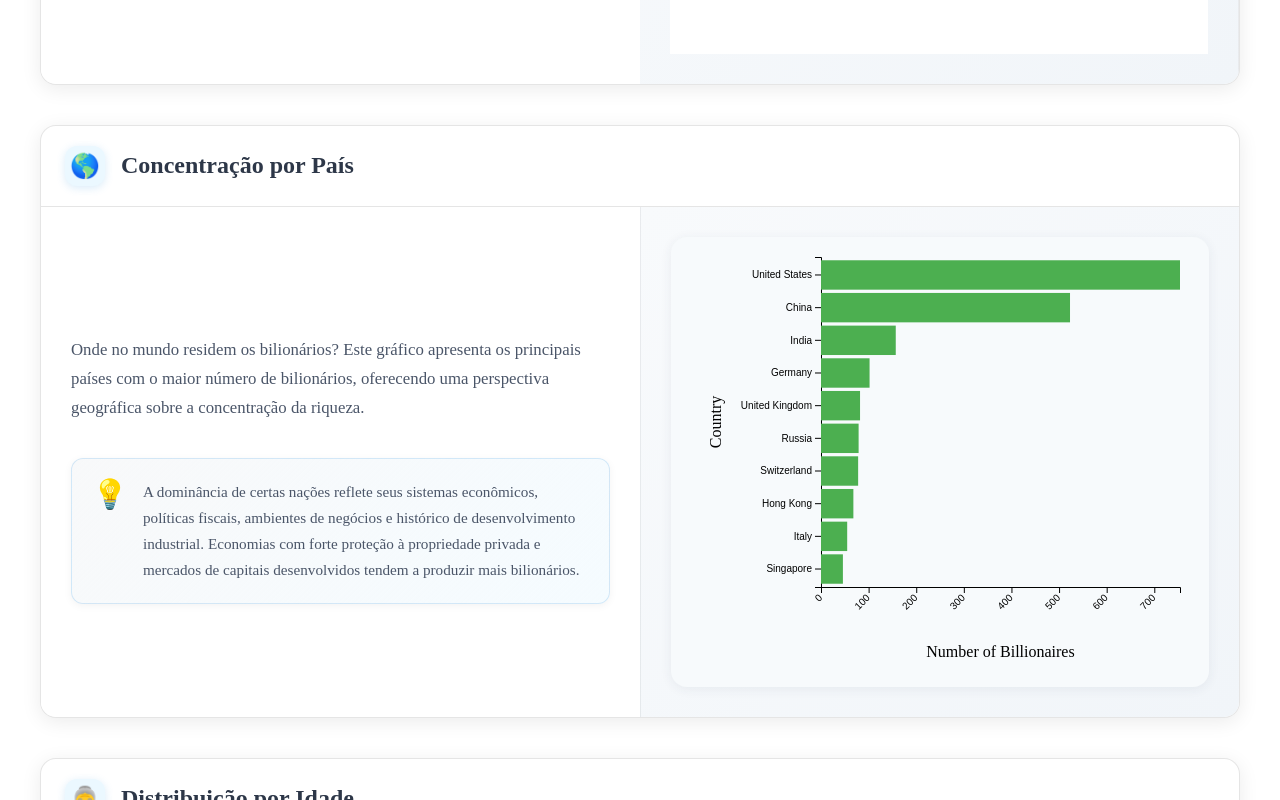
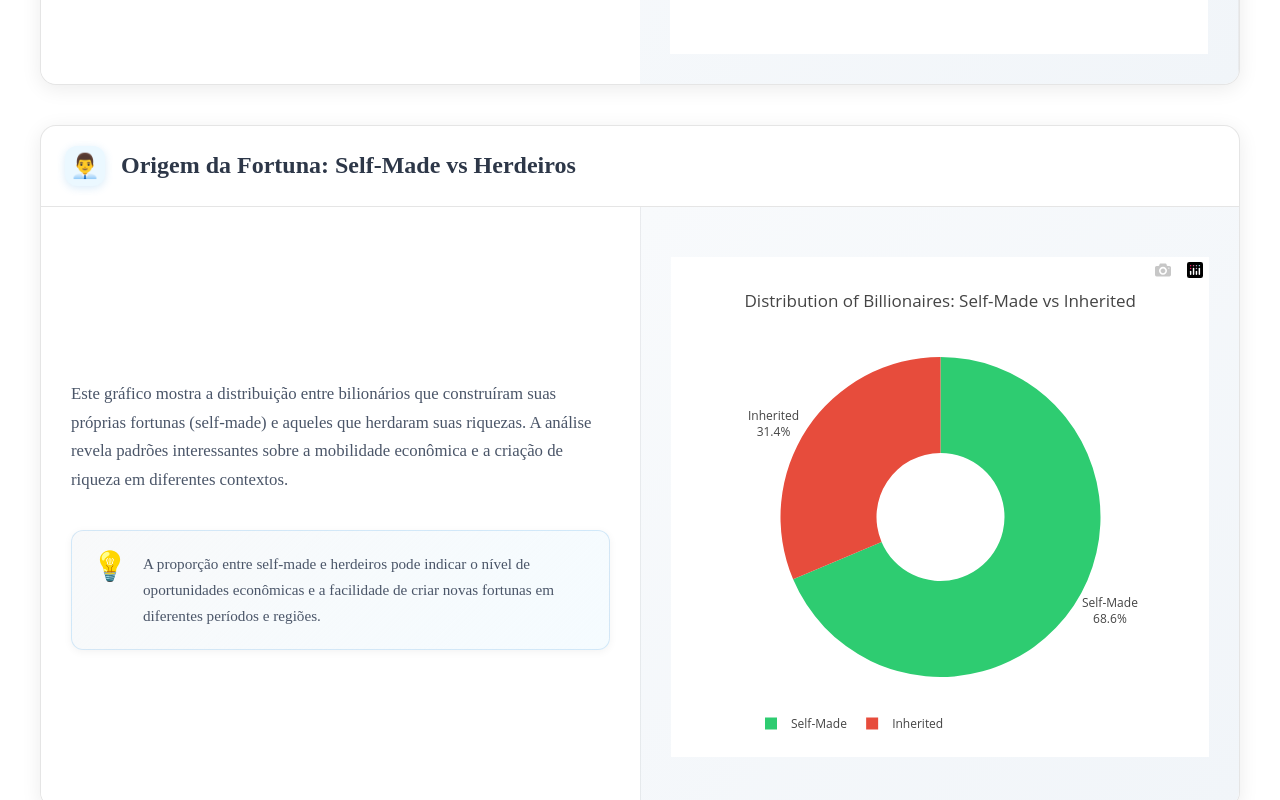
Before and after one commit to FGV-VIS-2025/final-project-wealth-analysis-vis, a SvelteKit app: page / in a window 1280 px wide. Shown: the part 1140-1940 px from the top of the page. Built offline with nearby package versions, Linux system fonts and the light colour scheme.

Commit message:
Visualização de origem da fortuna

```diff
--- a/package.json
+++ b/package.json
@@ -11,7 +11,7 @@
 		"@sveltejs/adapter-auto": "^2.1.1",
 		"@sveltejs/adapter-static": "^2.0.3",
 		"@sveltejs/kit": "^1.5.0",
-		"svelte": "^3.54.0",
+		"svelte": "^4.2.20",
 		"vite": "^4.5.14"
 	},
 	"type": "module",
--- /dev/null
+++ b/src/lib/components/SelfMadePieChart.svelte
@@ -0,0 +1,57 @@
+<script>
+  import { onMount } from 'svelte';
+  import * as d3 from 'd3';
+
+  export let data = [];
+
+  let chartDiv;
+  let Plotly;
+
+  // Function to prepare data for the pie chart
+  function preparePieData(data) {
+    const selfMadeCount = data.filter(d => d.selfMade === 'TRUE').length;
+    const inheritedCount = data.filter(d => d.selfMade === 'FALSE').length;
+
+    return [
+      {
+        values: [selfMadeCount, inheritedCount],
+        labels: ['Self-Made', 'Inherited'],
+        type: 'pie',
+        hole: 0.4,
+        marker: {
+          colors: ['#2ecc71', '#e74c3c']
+        },
+        textinfo: 'label+percent',
+        textposition: 'outside',
+        automargin: true
+      }
+    ];
+  }
+
+  onMount(async () => {
+    Plotly = (await import('plotly.js-dist-min')).default;
+
+    if (data.length > 0) {
+      const pieData = preparePieData(data);
+
+      Plotly.newPlot(chartDiv, pieData, {
+        title: 'Distribution of Billionaires: Self-Made vs Inherited',
+        showlegend: true,
+        legend: {
+          orientation: 'h',
+          y: -0.1
+        },
+      }, {responsive: true});
+    }
+  });
+</script>
+
+<div class="chart-container" bind:this={chartDiv}></div>
+
+<style>
+  .chart-container {
+    width: 100%;
+    height: 500px;
+    margin: 20px 0;
+  }
+</style>
--- a/src/routes/+page.svelte
+++ b/src/routes/+page.svelte
@@ -5,6 +5,7 @@
   import GenderChart from '$lib/components/GenderChart.svelte';
   import SunburstChart from '$lib/components/SunburstChart.svelte';
   import BillionaireSearch from '$lib/components/BillionaireSearch.svelte';
+  import SelfMadePieChart from '$lib/components/SelfMadePieChart.svelte';
   import { onMount } from 'svelte';
   import * as d3 from 'd3';
   import { base } from '$app/paths';
@@ -84,6 +85,10 @@
     }
   }
 
+  function processSelfMadeData(data) {
+    return data.filter(d => d.selfMade !== undefined);
+  }
+
   onMount(() => {
     loadData();
   });
@@ -157,6 +162,35 @@
                 <p>A concentração em certos setores, como tecnologia, reflete o potencial de escalabilidade e margens de lucro desses negócios, bem como a valorização diferenciada que os mercados atribuem a empresas inovadoras com alto potencial de crescimento.</p>
               </div>
             </div>
+          </div>
+        </div>
+      </div>
+
+      <div class="visualization-card">
+        <div class="card-header">
+          <div class="section-icon small">👨‍💼</div>
+          <h3>Origem da Fortuna: Self-Made vs Herdeiros</h3>
+        </div>
+        <div class="card-content">
+          <div class="text-area">
+            <p>
+              Este gráfico mostra a distribuição entre bilionários que construíram suas próprias fortunas (self-made)
+              e aqueles que herdaram suas riquezas. A análise revela padrões interessantes sobre a mobilidade
+              econômica e a criação de riqueza em diferentes contextos.
+            </p>
+            <div class="insight-box">
+              <div class="insight-icon">💡</div>
+              <div class="insight-content">
+                <p>A proporção entre self-made e herdeiros pode indicar o nível de oportunidades econômicas e a facilidade de criar novas fortunas em diferentes períodos e regiões.</p>
+              </div>
+            </div>
+          </div>
+          <div class="chart-area">
+            {#if allData.length > 0}
+              <SelfMadePieChart data={allData} />
+            {:else}
+              <p class="no-data">Dados indisponíveis</p>
+            {/if}
           </div>
         </div>
       </div>
```
Also changed, not shown: 1 other file (tests, documents, lock files or other folders).
